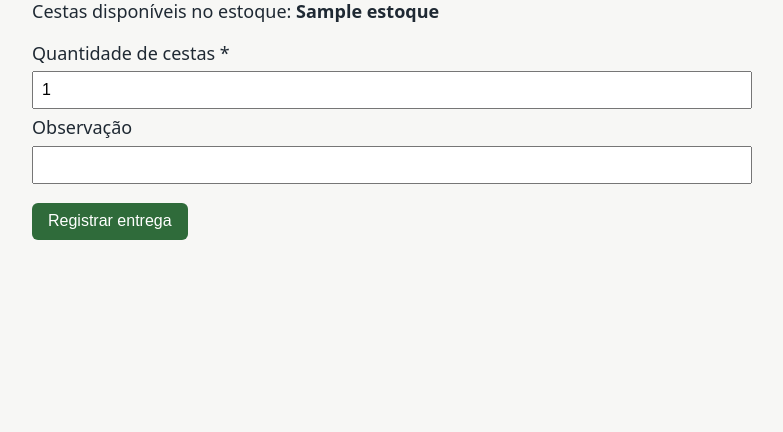
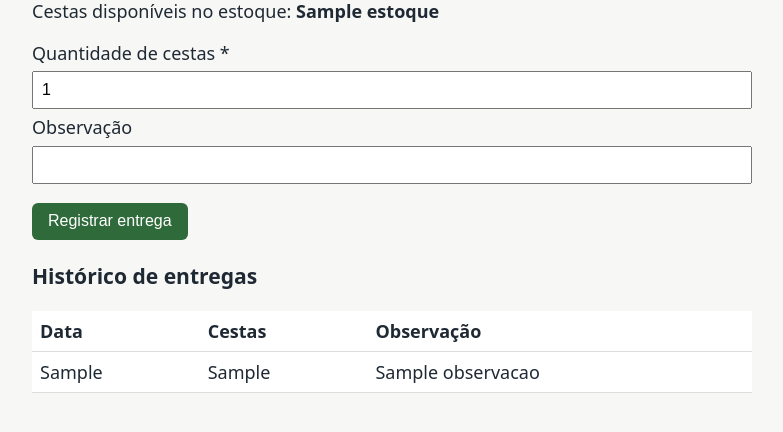
Before and after one commit to LuizHenrique61/gestao-distribuicao-cestas-basicas, a Flask app: template app/templates/familia_detalhe.html in a window 1280 px wide. Shown: the part 345-777 px from the top of the page, without its empty margins (248-1031 px from the left). Run offline with Flask 3, Linux system fonts and the light colour scheme; the template is opened without the code that fills it: most values are stand-ins (such as "Sample title", 1, 10 or a date in 2020).

Commit message:
feat: histórico de entregas na página de detalhes da família (RF04)
Co-Authored-By: Claude Opus 5.5 <noreply@anthropic.com>
Claude-Session: https://claude.ai/code/session_019PjocVccMyugWcnrepRgXo

```diff
--- a/app/services/entrega_service.py
+++ b/app/services/entrega_service.py
@@ -39,6 +39,11 @@ def registrar_entrega(id_familia: int, quantidade_cestas, observacao: str | None
     return id_entrega
 
 
+def historico_da_familia(id_familia: int):
+    """RF04: retorna somente as entregas vinculadas à família informada."""
+    return entrega_repository.listar_por_familia(id_familia)
+
+
 def adicionar_ao_estoque(quantidade) -> None:
     quantidade = _inteiro_positivo(quantidade, "A quantidade")
     estoque_repository.alterar_quantidade(quantidade)
--- a/app/templates/familia_detalhe.html
+++ b/app/templates/familia_detalhe.html
@@ -20,4 +20,24 @@
 
   <button type="submit" class="botao">Registrar entrega</button>
 </form>
+
+<h3>Histórico de entregas</h3>
+{% if entregas %}
+<table>
+  <thead>
+    <tr><th>Data</th><th>Cestas</th><th>Observação</th></tr>
+  </thead>
+  <tbody>
+    {% for e in entregas %}
+    <tr>
+      <td>{{ e.data_entrega }}</td>
+      <td>{{ e.quantidade_cestas }}</td>
+      <td>{{ e.observacao or '—' }}</td>
+    </tr>
+    {% endfor %}
+  </tbody>
+</table>
+{% else %}
+<p>Esta família ainda não recebeu cestas.</p>
+{% endif %}
 {% endblock %}
```
Also changed, not shown: app/repositories/entrega_repository.py (+7 -0 lines), app/routes.py (+6 -1 lines).
